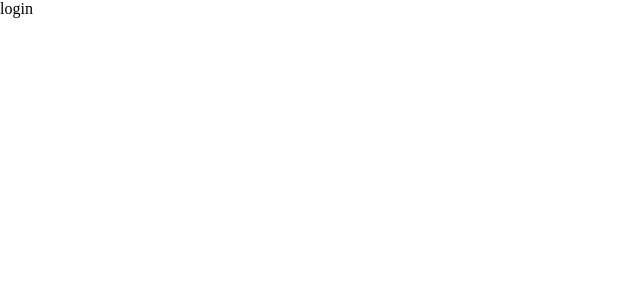
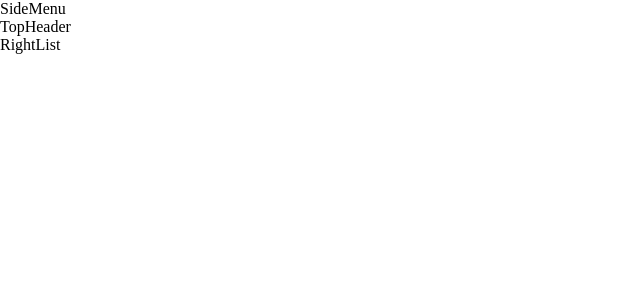
Before and after one commit to Super-ZiHao/ness-system, a React (Create React App) app: page /right-manage/right/list in a window 1280 px wide. Before the commit this address led to /right-manage/right/list#/login. Shown: the top 300 px of the page, without its empty margins (0-640 px from the left). Built offline with nearby package versions, Linux system fonts and the light colour scheme; sample sign-in values are in the browser's storage.

Commit message:
搭建路由

```diff
--- a/src/App.tsx
+++ b/src/App.tsx
@@ -1,11 +1,14 @@
 import React from 'react';
 import IndexRouter from './router/indexRouter';
+import { BrowserRouter } from 'react-router-dom';
 import './App.scss';
 
 function App() {
   return (
     <div className="App">
-      <IndexRouter></IndexRouter>
+      <BrowserRouter>
+        <IndexRouter></IndexRouter>
+      </BrowserRouter>
     </div>
   );
 }
--- /dev/null
+++ b/src/components/sandbox/SideMenu.tsx
@@ -0,0 +1,5 @@
+const SideMenu = () => {
+  return <div>SideMenu</div>;
+};
+
+export default SideMenu;
--- /dev/null
+++ b/src/components/sandbox/TopHeader.tsx
@@ -0,0 +1,5 @@
+const TopHeader = () => {
+  return <div>TopHeader</div>
+}
+
+export default TopHeader
--- a/src/router/indexRouter.tsx
+++ b/src/router/indexRouter.tsx
@@ -1,17 +1,51 @@
 import React from 'react';
-import { HashRouter, Route, Routes, Navigate } from 'react-router-dom';
+import { Navigate, useRoutes } from 'react-router-dom';
 import Login from '../views/login/login';
 import NewSandBox from '../views/sandbox/NewSandBox';
+import Home from '../views/sandbox/home/Home';
+import RightList from '../views/sandbox/right-manage/RightList';
+import RoleList from '../views/sandbox/right-manage/RoleList';
+import UserList from '../views/sandbox/user-manage/UserList';
+import Nopermission from '../views/sandbox/nopermission/Nopermission';
 
-const indexRouter = () => {
-  return (
-    <HashRouter>
-      <Routes>
-        <Route path="/login" element={<Login />} />
-        <Route path="/" element={localStorage.getItem('tokem') ? <NewSandBox /> : <Navigate replace to="/login" />} />
-      </Routes>
-    </HashRouter>
-  );
+const IndexRouter = () => {
+  const elment = useRoutes([
+    {
+      path: '/login',
+      element: <Login />
+    },
+    {
+      path: '/',
+      element: localStorage.getItem('token') ? <NewSandBox /> : <Navigate replace to="/login" />,
+      children: [
+        {
+          path: '/',
+          element: <Navigate replace to="/home" />
+        },
+        {
+          path: '/home',
+          element: <Home />
+        },
+        {
+          path: '/user-manage/list',
+          element: <UserList />
+        },
+        {
+          path: '/right-manage/role/list',
+          element: <RoleList />
+        },
+        {
+          path: '/right-manage/right/list',
+          element: <RightList />
+        },
+        {
+          path: '*',
+          element: <Nopermission />
+        }
+      ]
+    }
+  ]);
+  return elment;
 };
 
-export default indexRouter;
+export default IndexRouter;
--- a/src/views/sandbox/NewSandBox.tsx
+++ b/src/views/sandbox/NewSandBox.tsx
@@ -1,7 +1,17 @@
 import React from 'react';
+import { Outlet } from 'react-router-dom';
+import SideMenu from '../../components/sandbox/SideMenu';
+import TopHeader from '../../components/sandbox/TopHeader';
 
 const NewSandBox = () => {
-  return <div>NewSandBox</div>;
+  return (
+    <div>
+      <SideMenu></SideMenu>
+      <TopHeader></TopHeader>
+
+      <Outlet />
+    </div>
+  );
 };
 
 export default NewSandBox;
--- /dev/null
+++ b/src/views/sandbox/home/Home.tsx
@@ -0,0 +1,5 @@
+const Home = () => {
+  return <div>Home</div>
+}
+
+export default Home
--- /dev/null
+++ b/src/views/sandbox/nopermission/Nopermission.tsx
@@ -0,0 +1,5 @@
+const Nopermission = () => {
+  return <div>Nopermission</div>
+}
+
+export default Nopermission
--- /dev/null
+++ b/src/views/sandbox/right-manage/RightList.tsx
@@ -0,0 +1,5 @@
+const RightList = () => {
+  return <div>RightList</div>
+}
+
+export default RightList
--- /dev/null
+++ b/src/views/sandbox/right-manage/RoleList.tsx
@@ -0,0 +1,5 @@
+const RoleList = () => {
+  return <div>RoleList</div>
+}
+
+export default RoleList
--- /dev/null
+++ b/src/views/sandbox/user-manage/UserList.tsx
@@ -0,0 +1,5 @@
+const UserList = () => {
+  return <div>404 UserList</div>;
+};
+
+export default UserList;
```
